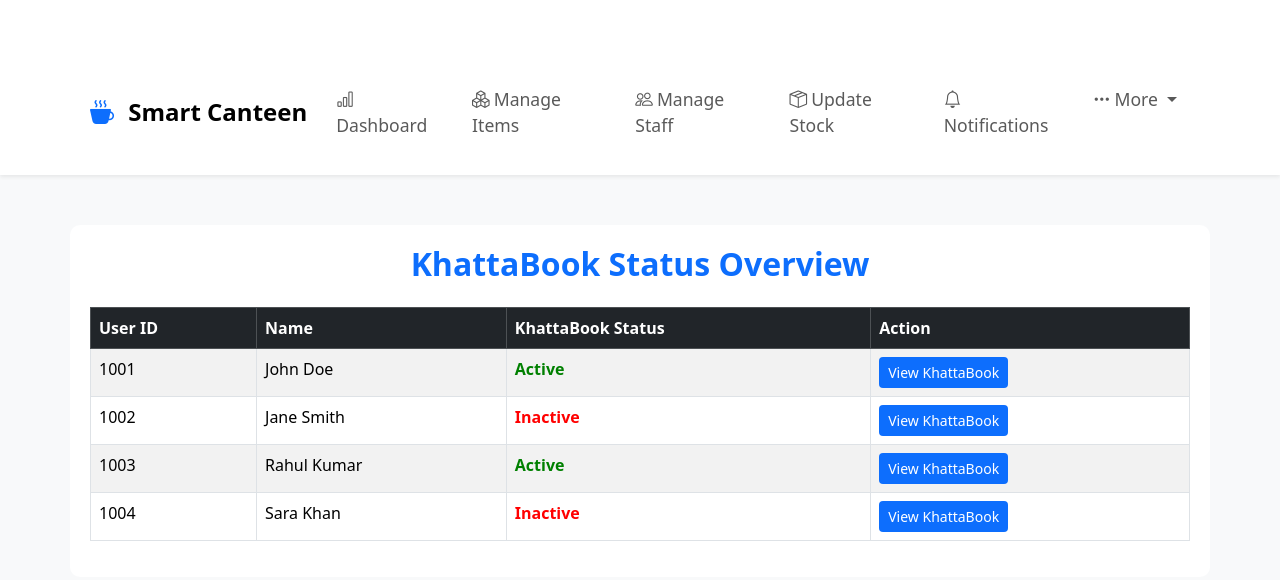
After one commit to alanandrewvarghese/SmartCanteen, a Django app: template staff/templates/manage_khattabook.html in a window 1280 px wide. The commit adds this page. Shown: the top 580 px of the page. Run offline with Django 5.2, Linux system fonts and the light colour scheme; the template is opened without the code that fills it, so the values that code supplies are empty; some libraries are stand-ins or nearby versions.

Commit message:
Add  manage_khattabook.html

```diff
--- a/staff/templates/add_item.html
+++ b/staff/templates/add_item.html
@@ -88,7 +88,7 @@ body {
     </a>
     <ul class="dropdown-menu dropdown-menu-end" aria-labelledby="navbarDropdown">
         <li><a class="dropdown-item" href="{% url 'manage_customers' %}"><i class="bi bi-person-lines-fill me-2"></i>Manage Customer</a></li>
-        <li><a class="dropdown-item" href="{% url 'khattabook' %}"><i class="bi bi-journal me-2"></i>KhattaBook</a></li>
+        <li><a class="dropdown-item" href="{% url 'manage_khattabook' %}"><i class="bi bi-journal me-2"></i>KhattaBook</a></li>
         <li><a class="dropdown-item" href="{% url 'raise_issue' %}"><i class="bi bi-clipboard-check me-2"></i>Daily Accounts</a></li>
         <li><a class="dropdown-item" href="{% url 'raise_issue' %}"><i class="bi bi-exclamation-triangle me-2"></i>Manage Issue</a></li>
         <li><hr class="dropdown-divider"></li>
--- a/staff/templates/add_staff.html
+++ b/staff/templates/add_staff.html
@@ -60,7 +60,7 @@ body {
     </a>
     <ul class="dropdown-menu dropdown-menu-end" aria-labelledby="navbarDropdown">
         <li><a class="dropdown-item" href="{% url 'manage_customers' %}"><i class="bi bi-person-lines-fill me-2"></i>Manage Customer</a></li>
-        <li><a class="dropdown-item" href="{% url 'khattabook' %}"><i class="bi bi-journal me-2"></i>KhattaBook</a></li>
+        <li><a class="dropdown-item" href="{% url 'manage_khattabook' %}"><i class="bi bi-journal me-2"></i>KhattaBook</a></li>
         <li><a class="dropdown-item" href="{% url 'raise_issue' %}"><i class="bi bi-clipboard-check me-2"></i>Daily Accounts</a></li>
         <li><a class="dropdown-item" href="{% url 'raise_issue' %}"><i class="bi bi-exclamation-triangle me-2"></i>Manage Issue</a></li>
         <li><hr class="dropdown-divider"></li>
--- a/staff/templates/manage_customers.html
+++ b/staff/templates/manage_customers.html
@@ -39,7 +39,7 @@
     </a>
     <ul class="dropdown-menu dropdown-menu-end" aria-labelledby="navbarDropdown">
         <li><a class="dropdown-item active" aria-current="page" href="{% url 'manage_customers' %}"><i class="bi bi-person-lines-fill me-2"></i>Manage Customer</a></li>
-        <li><a class="dropdown-item" href="{% url 'khattabook' %}"><i class="bi bi-journal me-2"></i>KhattaBook</a></li>
+        <li><a class="dropdown-item" href="{% url 'manage_khattabook' %}"><i class="bi bi-journal me-2"></i>KhattaBook</a></li>
         <li><a class="dropdown-item" href="{% url 'raise_issue' %}"><i class="bi bi-clipboard-check me-2"></i>Daily Accounts</a></li>
         <li><a class="dropdown-item" href="{% url 'raise_issue' %}"><i class="bi bi-exclamation-triangle me-2"></i>Manage Issue</a></li>
         <li><hr class="dropdown-divider"></li>
--- a/staff/templates/manage_item.html
+++ b/staff/templates/manage_item.html
@@ -74,7 +74,7 @@ body {
     </a>
     <ul class="dropdown-menu dropdown-menu-end" aria-labelledby="navbarDropdown">
         <li><a class="dropdown-item" href="{% url 'manage_customers' %}"><i class="bi bi-person-lines-fill me-2"></i>Manage Customer</a></li>
-        <li><a class="dropdown-item" href="{% url 'khattabook' %}"><i class="bi bi-journal me-2"></i>KhattaBook</a></li>
+        <li><a class="dropdown-item" href="{% url 'manage_khattabook' %}"><i class="bi bi-journal me-2"></i>KhattaBook</a></li>
         <li><a class="dropdown-item" href="{% url 'raise_issue' %}"><i class="bi bi-clipboard-check me-2"></i>Daily Accounts</a></li>
         <li><a class="dropdown-item" href="{% url 'raise_issue' %}"><i class="bi bi-exclamation-triangle me-2"></i>Manage Issue</a></li>
         <li><hr class="dropdown-divider"></li>
--- /dev/null
+++ b/staff/templates/manage_khattabook.html
@@ -0,0 +1,145 @@
+{% extends 'base.html' %}
+
+{% block title %}Manage KhattaBook{% endblock title %}
+
+{% block style %}
+
+body {
+    background-color: #f8f9fa;
+}
+
+.container {
+    background-color: #ffffff;
+    border-radius: 10px;
+    padding: 20px;
+    margin-top: 50px;
+}
+
+h2 {
+    color: #0d6efd;
+    font-weight: bold;
+}
+
+.btn-khatta {
+    background-color: #0d6efd;
+    color: white;
+}
+
+.btn-khatta:hover {
+    background-color: #0056b3;
+}
+
+.status-active {
+    color: green;
+    font-weight: bold;
+}
+
+.status-inactive {
+    color: red;
+    font-weight: bold;
+}
+
+{%endblock style%}
+
+{% block navlinks %}
+
+<li class="nav-item">
+    <a class="nav-link " href="{% url 'staff_dashboard' %}">
+        <i class="bi bi-bar-chart me-1"></i>Dashboard
+    </a>
+</li>
+<li class="nav-item">
+    <a class="nav-link" href="{% url 'manage_item' %}">
+        <i class="bi bi-boxes me-1"></i>Manage Items
+    </a>
+</li>
+<li class="nav-item">
+    <a class="nav-link" href="{% url 'manage_staff' %}">
+        <i class="bi bi-people me-1"></i>Manage Staff
+    </a>
+</li>
+<li class="nav-item">
+    <a class="nav-link"  href="{% url 'update_stock' %}">
+        <i class="bi bi-box-seam me-1"></i>Update Stock
+
+    </a>
+</li>
+<li class="nav-item">
+    <a class="nav-link" href="{% url 'staff_notification' %}">
+        <i class="bi bi-bell me-1"></i>Notifications
+    </a>
+</li>
+<li class="nav-item dropdown">
+    <a class="nav-link dropdown-toggle" href="#" id="navbarDropdown" role="button" data-bs-toggle="dropdown" aria-expanded="false">
+        <i class="bi bi-three-dots me-1"></i>More
+    </a>
+    <ul class="dropdown-menu dropdown-menu-end" aria-labelledby="navbarDropdown">
+        <li><a class="dropdown-item" href="{% url 'manage_customers' %}"><i class="bi bi-person-lines-fill me-2"></i>Manage Customer</a></li>
+        <li><a class="dropdown-item active" aria-current="page" href="{% url 'manage_khattabook' %}"><i class="bi bi-journal me-2"></i>KhattaBook</a></li>
+        <li><a class="dropdown-item" href="{% url 'raise_issue' %}"><i class="bi bi-clipboard-check me-2"></i>Daily Accounts</a></li>
+        <li><a class="dropdown-item" href="{% url 'raise_issue' %}"><i class="bi bi-exclamation-triangle me-2"></i>Manage Issue</a></li>
+        <li><hr class="dropdown-divider"></li>
+        <li><a class="dropdown-item" href="{% url 'app_logout' %}"><i class="bi bi-box-arrow-right me-2"></i>Logout</a></li>
+    </ul>
+</li>
+
+
+{% endblock navlinks %}
+
+{% block messages %}{% endblock messages %}
+
+{% block content %}
+
+<div class="container">
+    <h2 class="text-center mb-4">KhattaBook Status Overview</h2>
+
+    <!-- KhattaBook Table -->
+    <div class="table-responsive">
+        <table class="table table-bordered table-hover table-striped">
+            <thead class="table-dark">
+                <tr>
+                    <th scope="col">User ID</th>
+                    <th scope="col">Name</th>
+                    <th scope="col">KhattaBook Status</th>
+                    <th scope="col">Action</th>
+                </tr>
+            </thead>
+            <tbody>
+                <!-- Example Row 1 -->
+                <tr>
+                    <td>1001</td>
+                    <td>John Doe</td>
+                    <td><span class="status-active">Active</span></td>
+                    <td><button class="btn btn-khatta btn-sm">View KhattaBook</button></td>
+                </tr>
+                <!-- Example Row 2 -->
+                <tr>
+                    <td>1002</td>
+                    <td>Jane Smith</td>
+                    <td><span class="status-inactive">Inactive</span></td>
+                    <td><button class="btn btn-khatta btn-sm">View KhattaBook</button></td>
+                </tr>
+                <!-- Example Row 3 -->
+                <tr>
+                    <td>1003</td>
+                    <td>Rahul Kumar</td>
+                    <td><span class="status-active">Active</span></td>
+                    <td><button class="btn btn-khatta btn-sm">View KhattaBook</button></td>
+                </tr>
+                <!-- Example Row 4 -->
+                <tr>
+                    <td>1004</td>
+                    <td>Sara Khan</td>
+                    <td><span class="status-inactive">Inactive</span></td>
+                    <td><button class="btn btn-khatta btn-sm">View KhattaBook</button></td>
+                </tr>
+                <!-- Add more rows as needed -->
+            </tbody>
+        </table>
+    </div>
+</div>
+
+
+{% endblock content %}
+
+{% block script %}{% endblock script %}
--- a/staff/templates/manage_staff.html
+++ b/staff/templates/manage_staff.html
@@ -105,7 +105,7 @@ body {
     </a>
     <ul class="dropdown-menu dropdown-menu-end" aria-labelledby="navbarDropdown">
         <li><a class="dropdown-item" href="{% url 'manage_customers' %}"><i class="bi bi-person-lines-fill me-2"></i>Manage Customer</a></li>
-        <li><a class="dropdown-item" href="{% url 'khattabook' %}"><i class="bi bi-journal me-2"></i>KhattaBook</a></li>
+        <li><a class="dropdown-item" href="{% url 'manage_khattabook' %}"><i class="bi bi-journal me-2"></i>KhattaBook</a></li>
         <li><a class="dropdown-item" href="{% url 'raise_issue' %}"><i class="bi bi-clipboard-check me-2"></i>Daily Accounts</a></li>
         <li><a class="dropdown-item" href="{% url 'raise_issue' %}"><i class="bi bi-exclamation-triangle me-2"></i>Manage Issue</a></li>
         <li><hr class="dropdown-divider"></li>
--- a/staff/templates/staff_dashboard.html
+++ b/staff/templates/staff_dashboard.html
@@ -61,7 +61,7 @@ body {
     </a>
     <ul class="dropdown-menu dropdown-menu-end" aria-labelledby="navbarDropdown">
         <li><a class="dropdown-item" href="{% url 'manage_customers' %}"><i class="bi bi-person-lines-fill me-2"></i>Manage Customer</a></li>
-        <li><a class="dropdown-item" href="{% url 'khattabook' %}"><i class="bi bi-journal me-2"></i>KhattaBook</a></li>
+        <li><a class="dropdown-item" href="{% url 'manage_khattabook' %}"><i class="bi bi-journal me-2"></i>KhattaBook</a></li>
         <li><a class="dropdown-item" href="{% url 'raise_issue' %}"><i class="bi bi-clipboard-check me-2"></i>Daily Accounts</a></li>
         <li><a class="dropdown-item" href="{% url 'raise_issue' %}"><i class="bi bi-exclamation-triangle me-2"></i>Manage Issue</a></li>
         <li><hr class="dropdown-divider"></li>
--- a/staff/templates/staff_notification.html
+++ b/staff/templates/staff_notification.html
@@ -38,7 +38,7 @@
     </a>
     <ul class="dropdown-menu dropdown-menu-end" aria-labelledby="navbarDropdown">
         <li><a class="dropdown-item" href="{% url 'manage_customers' %}"><i class="bi bi-person-lines-fill me-2"></i>Manage Customer</a></li>
-        <li><a class="dropdown-item" href="{% url 'khattabook' %}"><i class="bi bi-journal me-2"></i>KhattaBook</a></li>
+        <li><a class="dropdown-item" href="{% url 'manage_khattabook' %}"><i class="bi bi-journal me-2"></i>KhattaBook</a></li>
         <li><a class="dropdown-item" href="{% url 'raise_issue' %}"><i class="bi bi-clipboard-check me-2"></i>Daily Accounts</a></li>
         <li><a class="dropdown-item" href="{% url 'raise_issue' %}"><i class="bi bi-exclamation-triangle me-2"></i>Manage Issue</a></li>
         <li><hr class="dropdown-divider"></li>
--- a/staff/templates/update_stock.html
+++ b/staff/templates/update_stock.html
@@ -44,7 +44,7 @@
     </a>
     <ul class="dropdown-menu dropdown-menu-end" aria-labelledby="navbarDropdown">
         <li><a class="dropdown-item" href="{% url 'manage_customers' %}"><i class="bi bi-person-lines-fill me-2"></i>Manage Customer</a></li>
-        <li><a class="dropdown-item" href="{% url 'khattabook' %}"><i class="bi bi-journal me-2"></i>KhattaBook</a></li>
+        <li><a class="dropdown-item" href="{% url 'manage_khattabook' %}"><i class="bi bi-journal me-2"></i>KhattaBook</a></li>
         <li><a class="dropdown-item" href="{% url 'raise_issue' %}"><i class="bi bi-clipboard-check me-2"></i>Daily Accounts</a></li>
         <li><a class="dropdown-item" href="{% url 'raise_issue' %}"><i class="bi bi-exclamation-triangle me-2"></i>Manage Issue</a></li>
         <li><hr class="dropdown-divider"></li>
--- a/staff/urls.py
+++ b/staff/urls.py
@@ -11,6 +11,8 @@ urlpatterns = [
     path('staff_notification/',views.staff_notification,name='staff_notification'),
     path('item/delete/<int:item_id>/', views.delete_item, name='delete_item'),
     path('manage_customers/',views.manage_customers,name='manage_customers'),
+    path('manage_khattabook/',views.manage_khattabook,name='manage_khattabook'),
+
 
 
 
--- a/staff/views.py
+++ b/staff/views.py
@@ -100,3 +100,7 @@ def staff_notification(request):
 @staff_required
 def manage_customers(request):
     return render(request, 'manage_customers.html')
+
+@staff_required
+def manage_khattabook(request):
+    return render(request, 'manage_khattabook.html')
```
